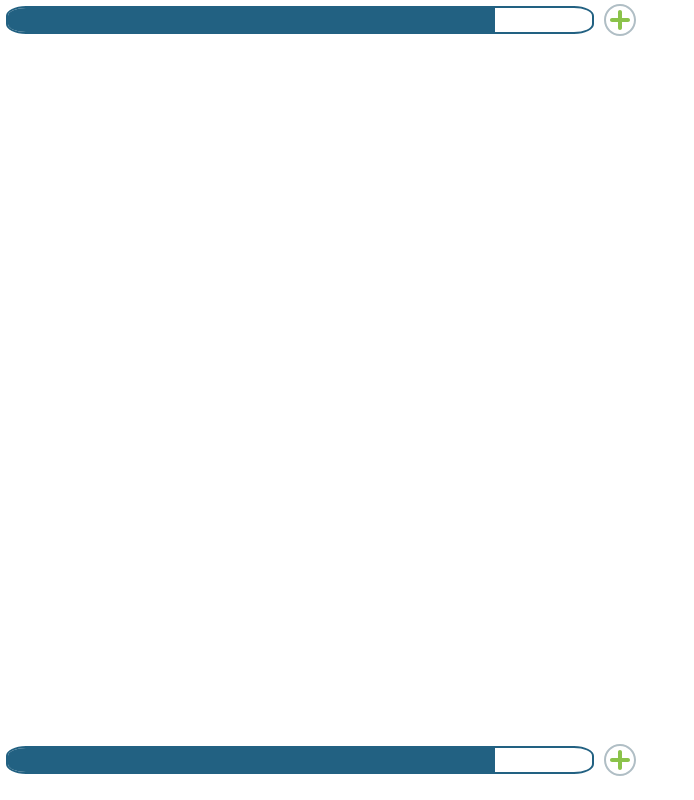
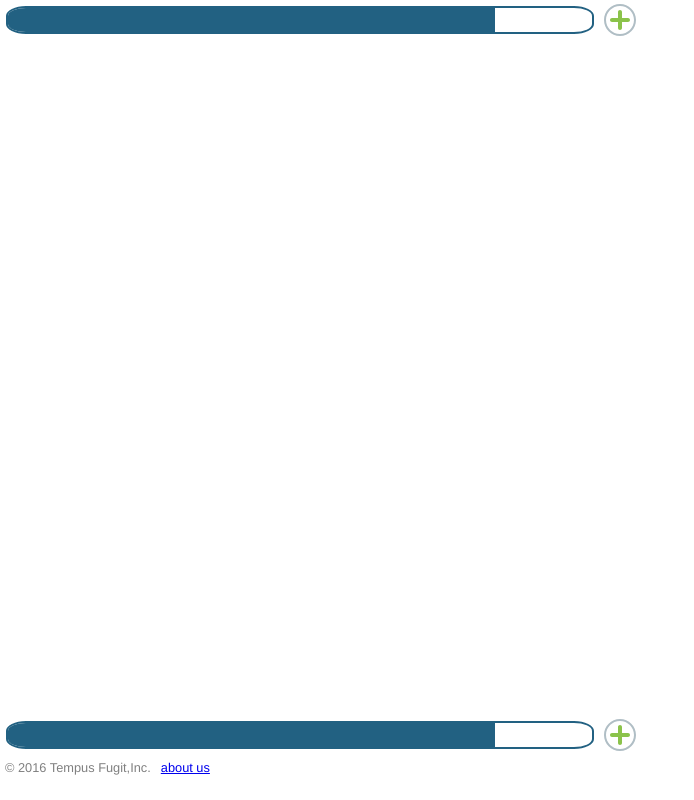
Before and after one commit to tempusfugit-lab/browsertotp, a website: page app/index.html in a window 1280 px wide. Shown: the whole page, without its empty margins (0-694 px from the left). Drawn offline with Linux system fonts and the light colour scheme.

Commit message:
コピーライトの追加

```diff
--- a/app/index.html
+++ b/app/index.html
@@ -39,6 +39,7 @@
           </div>
         </div>
         <div class="add_icon"></div>
+        <div class="under_menu">© 2016 Tempus Fugit,Inc.<a href="http://www.tempusfugit.jp/">about us</a></div>
       </div>
     </div>
     <script src="scripts/main.js"></script>
```
